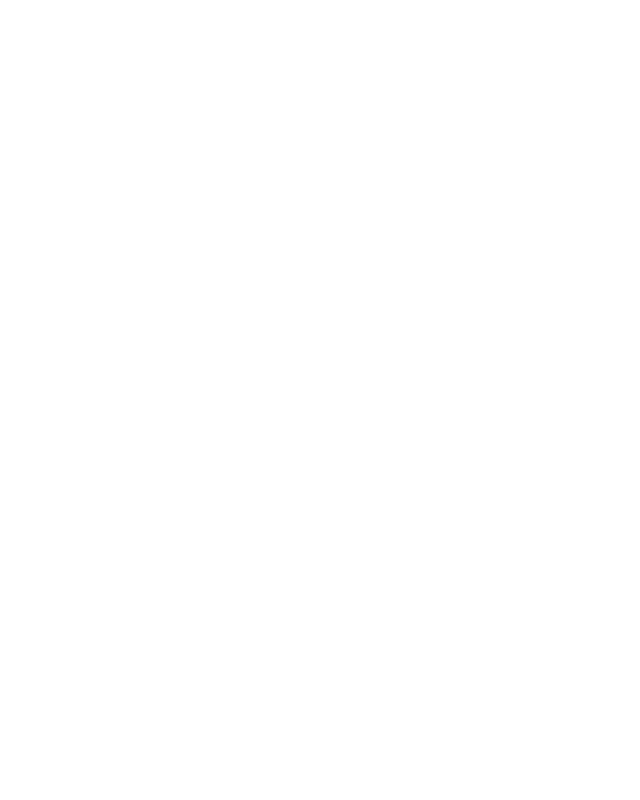
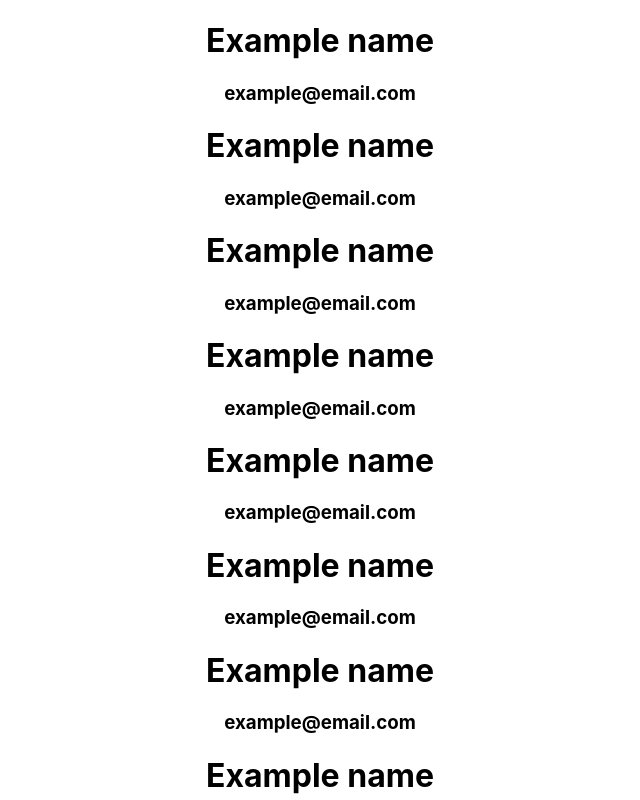
Before and after one commit to AlexStormwood/feb23-t3w6-forms, a React (Create React App) app: page / in a window 1280 px wide. Shown: the top 800 px of the page, without its empty margins (320-960 px from the left). Built offline with nearby package versions, Linux system fonts and the light colour scheme.

Commit message:
feat: state in parent, passed to props of display

```diff
--- a/src/BusinessCardParent.jsx
+++ b/src/BusinessCardParent.jsx
@@ -5,14 +5,30 @@
 export default class BusinessCardParent extends Component {
 	constructor(){
 		super();
+
+		this.state = {
+			editMode: false,
+			name: "Example name",
+			email:"example@email.com"
+		}
+
+
 	}
 
 	render(){
-		return(
-			<div>
-				<BusinessCardDisplay></BusinessCardDisplay>
-			</div>
-		)
+		if (this.state.editMode){
+			// if edit is true, show the form
+		} else {
+			return(
+				<div>
+					<BusinessCardDisplay
+					email={this.state.email}
+					name={this.state.name}
+
+					 />
+				</div>
+			)
+		}
 	}
 }
 
```
